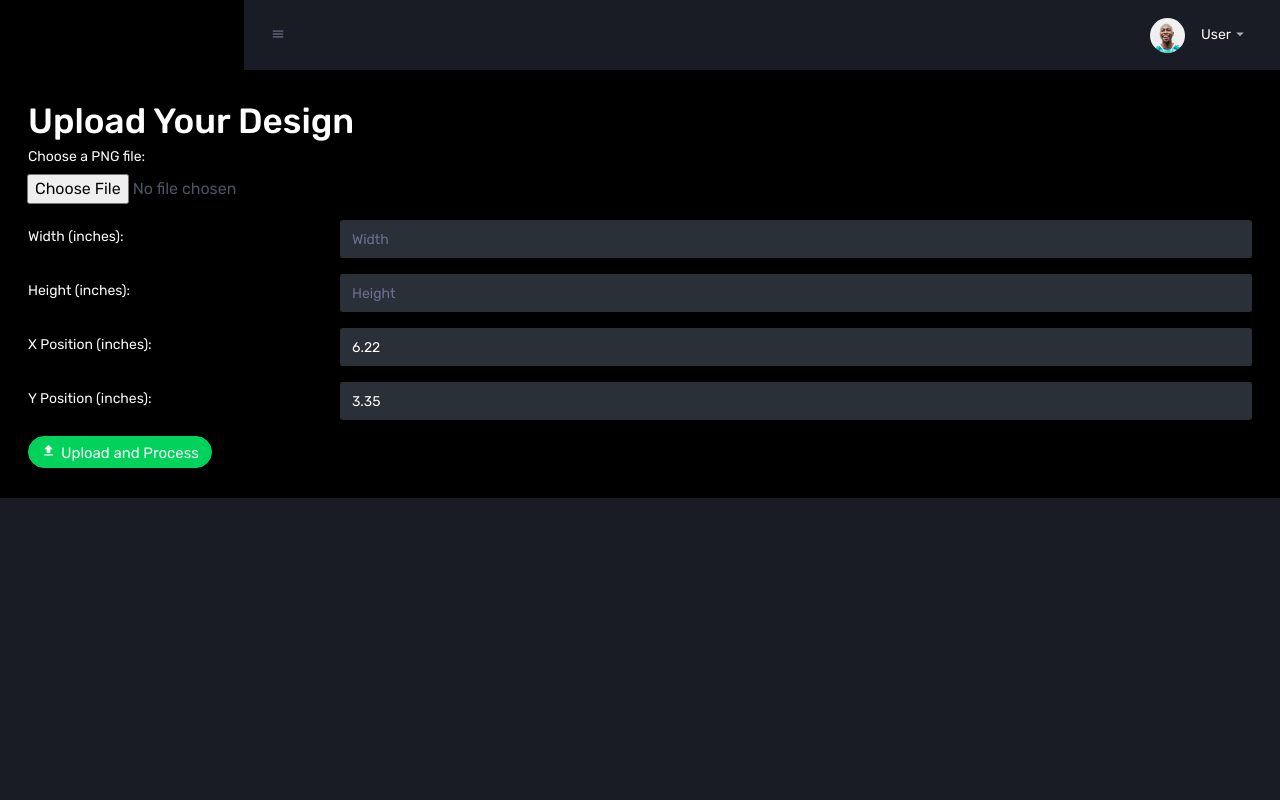
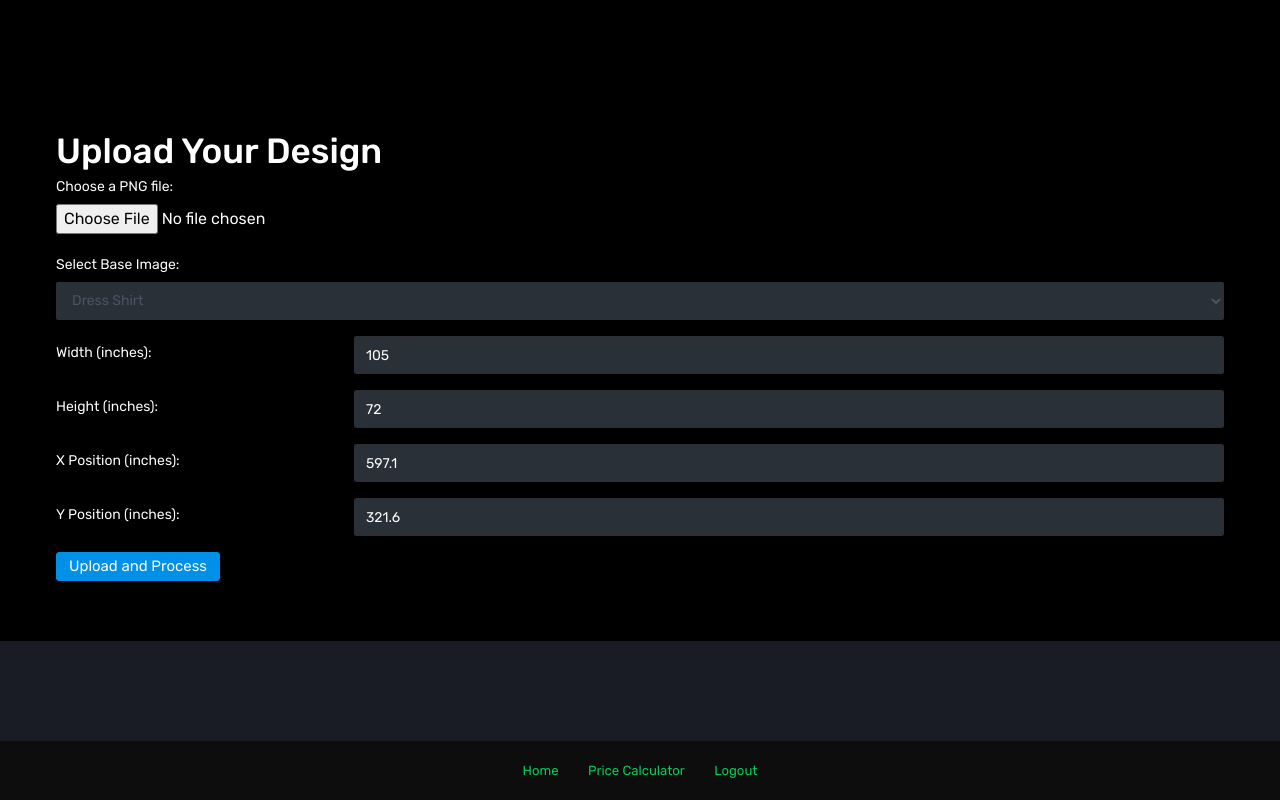
Before and after one commit to Director-King/shirt-mockup, a Flask app: page / in a window 1280 px wide. Run offline with Flask 3, Linux system fonts and the light colour scheme; some libraries are stand-ins or nearby versions.

Commit message:
Added footer and calculator upgrade1  Changes to be committed: 	modified:   app.py 	modified:   static/js/script.js 	new file:   static/polo-shirt.png 	new file:   static/t-shirt.png 	modified:   templates/base.html 	modified:   templates/index.html

```diff
--- a/app.py
+++ b/app.py
@@ -13,6 +13,30 @@ app.config['ALLOWED_EXTENSIONS'] = {'png'}
 login_manager = LoginManager()
 login_manager.init_app(app)
 login_manager.login_view = 'login'
+
+BASE_IMAGES = {
+    'dress-shirt': {
+        'file': 'base_image.png',
+        'max_width': 105,
+        'max_height': 72,
+        'default_x': 597.1,
+        'default_y': 321.6
+    },
+    't-shirt': {
+        'file': 't-shirt.png',
+        'max_width': 27.3,
+        'max_height': 19,
+        'default_x': 201,
+        'default_y': 105
+    },
+    'polo-shirt': {
+        'file': 'polo-shirt.png',
+        'max_width': 43.1,
+        'max_height': 31.1,
+        'default_x': 350,
+        'default_y': 180
+    }
+}
 
 # This is a simple user model. In a real application, you'd use a database.
 class User(UserMixin):
@@ -34,8 +58,8 @@ def load_user(user_id):
             return user
     return None
 
-MAX_WIDTH = 105
-MAX_HEIGHT = 72
+#MAX_WIDTH = 105
+#MAX_HEIGHT = 72
 
 @app.route('/login', methods=['GET', 'POST'])
 def login():
@@ -116,11 +140,11 @@ def resize_image(image, max_width, max_height):
     aspect_ratio = width / height
 
     if width > max_width:
-        width = max_width
+        width = int(max_width)
         height = int(width / aspect_ratio)
 
     if height > max_height:
-        height = max_height
+        height = int(max_height)
         width = int(height * aspect_ratio)
 
     return image.resize((width, height), Image.LANCZOS)
@@ -142,20 +166,20 @@ def upload_file():
             file.save(file_path)
 
             # Get dimensions and position from form
-            width = int(request.form['width'])
-            height = int(request.form['height'])
-            x = int(request.form['x'])
-            y = int(request.form['y'])
-            original_width = int(request.form['originalWidth'])
-            original_height = int(request.form['originalHeight'])
+            width = float(request.form['width'])
+            height = float(request.form['height'])
+            x = float(request.form['x'])
+            y = float(request.form['y'])
+            base_image_key = request.form['base_image']
+            base_image_info = BASE_IMAGES[base_image_key]
 
             # Load the base image and the uploaded design
-            base_image_path = os.path.join(app.root_path, 'static/base_image.png')
+            base_image_path = os.path.join(app.root_path, 'static', base_image_info['file'])
             base_image = Image.open(base_image_path).convert("RGBA")
             uploaded_design = Image.open(file_path).convert("RGBA")
 
-            # Resize the uploaded design to fit within MAX_WIDTH x MAX_HEIGHT while maintaining aspect ratio
-            uploaded_design = resize_image(uploaded_design, MAX_WIDTH, MAX_HEIGHT)
+            # Resize the uploaded design to fit within max_width x max_height while maintaining aspect ratio
+            uploaded_design = resize_image(uploaded_design, base_image_info['max_width'], base_image_info['max_height'])
 
             # Create a new image with the same size as the base image
             combined_image = Image.new("RGBA", base_image.size)
@@ -164,7 +188,7 @@ def upload_file():
             combined_image.paste(base_image, (0, 0))
 
             # Paste the uploaded design at the specified position
-            combined_image.paste(uploaded_design, (x, y), uploaded_design)
+            combined_image.paste(uploaded_design, (int(x), int(y)), uploaded_design)
 
             # Save full-size image for download
             full_size_path = os.path.join(app.root_path, app.config['UPLOAD_FOLDER'], 'full_' + filename)
@@ -181,7 +205,7 @@ def upload_file():
             file_url = url_for('static', filename='uploads/' + 'thumb_' + filename)
             download_url = url_for('static', filename='uploads/' + 'full_' + filename)
 
-    return render_template('index.html', file_url=file_url, download_url=download_url)
+    return render_template('index.html', file_url=file_url, download_url=download_url, base_images=BASE_IMAGES)
 
 if __name__ == "__main__":
     os.makedirs(os.path.join(app.root_path, app.config['UPLOAD_FOLDER']), exist_ok=True)
--- a/static/js/script.js
+++ b/static/js/script.js
@@ -5,10 +5,9 @@ document.addEventListener('DOMContentLoaded', function () {
     const heightInput = document.getElementById('height');
     const originalWidthInput = document.getElementById('originalWidth');
     const originalHeightInput = document.getElementById('originalHeight');
+    const baseImageSelect = document.getElementById('baseImage');
 
     const PIXELS_PER_INCH = 96;
-    const MAX_WIDTH = 105;
-    const MAX_HEIGHT = 72;
 
     function inchesToPixels(inches) {
         return Math.round(inches * PIXELS_PER_INCH);
@@ -75,7 +74,11 @@ document.addEventListener('DOMContentLoaded', function () {
             reader.onload = function (e) {
                 const img = new Image();
                 img.onload = function() {
-                    const resizedDimensions = resizeImage(img, MAX_WIDTH, MAX_HEIGHT);
+                    const baseImageInfo = BASE_IMAGES[baseImageSelect.value];
+                    const maxWidth = baseImageInfo.max_width;
+                    const maxHeight = baseImageInfo.max_height;
+
+                    const resizedDimensions = resizeImage(img, inchesToPixels(maxWidth), inchesToPixels(maxHeight));
 
                     const canvas = document.createElement('canvas');
                     canvas.width = resizedDimensions.width;
@@ -97,6 +100,10 @@ document.addEventListener('DOMContentLoaded', function () {
                     widthInput.value = pixelsToInches(resizedDimensions.width);
                     heightInput.value = pixelsToInches(resizedDimensions.height);
 
+                    // Set default position
+                    document.getElementById('x').value = baseImageInfo.default_x;
+                    document.getElementById('y').value = baseImageInfo.default_y;
+
                     // Store original dimensions
                     originalWidthInput.value = img.width;
                     originalHeightInput.value = img.height;
@@ -109,4 +116,13 @@ document.addEventListener('DOMContentLoaded', function () {
             fileInput.value = '';
         }
     });
+
+    // Add event listener for base image selection
+    baseImageSelect.addEventListener('change', function() {
+        if (fileInput.files.length > 0) {
+            // Trigger the file input change event to update the preview
+            const event = new Event('change');
+            fileInput.dispatchEvent(event);
+        }
+    });
 });
--- a/templates/base.html
+++ b/templates/base.html
@@ -1,22 +1,43 @@
 <!DOCTYPE html>
 <html lang="en">
+
 <head>
     <meta charset="UTF-8">
     <meta name="viewport" content="width=device-width, initial-scale=1.0">
     <title>{% block title %}Printing Firm{% endblock %}</title>
     <link rel="stylesheet" href="{{ url_for('static', filename='css/style.css') }}">
     <script src="{{ url_for('static', filename='js/script.js') }}" defer></script>
+    <meta charset="UTF-8">
+    <meta name="viewport" content="width=device-width, initial-scale=1, shrink-to-fit=no">
+    <title>Design Uploads</title>
+    <link rel="stylesheet" href="static/vendors/mdi/css/materialdesignicons.min.css">
+    <link rel="stylesheet" href="static/vendors/css/vendor.bundle.base.css">
+    <link rel="stylesheet" href="static/css/style.css">
+    <link rel="shortcut icon" href="static/images/favicon.png" />
     {% block extra_head %}{% endblock %}
 </head>
+
 <body>
-    {% include '_navbar.html' %}
 
     <div class="content-wrapper" style="padding-top: 100px;">
         {% block content %}
         <!-- The specific content of each page will go here -->
         {% endblock %}
     </div>
+    <footer class="footer mt-auto py-3 bg-dark">
+        <div class="container">
+            <div class="row">
+                <div class="col text-center">
+                    <a href="{{ url_for('upload_file') }}" class="btn btn-link">Home</a>
+                    <a href="{{ url_for('pricing_calculator') }}" class="btn btn-link">Price Calculator</a>
+                    <a href="{{ url_for('logout') }}" class="btn btn-link">Logout</a>
+                </div>
+            </div>
+        </div>
+    </footer>
 
     {% block extra_body %}{% endblock %}
+
 </body>
+
 </html>
--- a/templates/index.html
+++ b/templates/index.html
@@ -1,73 +1,89 @@
-<!DOCTYPE html>
-<html lang="en">
-<head>
-    <meta charset="UTF-8">
-    <meta name="viewport" content="width=device-width, initial-scale=1, shrink-to-fit=no">
-    <title>Design Uploads</title>
-    <link rel="stylesheet" href="static/vendors/mdi/css/materialdesignicons.min.css">
-    <link rel="stylesheet" href="static/vendors/css/vendor.bundle.base.css">
-    <link rel="stylesheet" href="static/css/style.css">
-    <link rel="shortcut icon" href="static/images/favicon.png" />
-</head>
-<body>
-    {% include '_navbar.html' %}
-    <div class="content-wrapper" style="padding-top: 100px;">
+{% extends "base.html" %}
+
+{% block content %}
+
+<div class="content-wrapper">
     <h1>Upload Your Design</h1>
-        <form action="/" method="post" enctype="multipart/form-data">
+    <form method="post" enctype="multipart/form-data">
         <div class="form-group">
-                <label for="fileInput">Choose a PNG file:</label>
-                <br>
-                <div class="input-group-append">
-                    <input type="file" name="file" id="fileInput" accept=".png">
+            <label for="file">Choose a PNG file:</label>
+            <input type="file" class="form-control-file" id="file" name="file" accept=".png" required>
+        </div>
+
+        <div class="preview-container mt-4"></div>
+
+        <div class="form-group">
+            <label for="base_image">Select Base Image:</label>
+            <select class="dropdown form-control" id="base_image" name="base_image">
+                {% for key, value in base_images.items() %}
+                <option value="{{ key }}">{{ key.replace('-', ' ').title() }}</option>
+                {% endfor %}
+            </select>
+        </div>
+
+        <div class="form-group row">
+            <label for="width" class="col-sm-3 col-form-label">Width (inches):</label>
+            <div class="col-sm-9">
+                <input type="number" class="form-control" id="width" name="width" step="0.01" required>
             </div>
         </div>
-            <div class="preview-container"></div>
+
         <div class="form-group row">
-                <label class="col-sm-3 col-form-label" for="width">Width (inches):</label>
+            <label for="height" class="col-sm-3 col-form-label">Height (inches):</label>
             <div class="col-sm-9">
-                    <input class="form-control" type="number" id="width" name="width" step="0.01" required min="0.01" max="99.99" placeholder="Width">
+                <input type="number" class="form-control" id="height" name="height" step="0.01" required>
             </div>
         </div>
+
         <div class="form-group row">
-                <label class="col-sm-3 col-form-label" for="height">Height (inches):</label>
+            <label for="x" class="col-sm-3 col-form-label">X Position (inches):</label>
             <div class="col-sm-9">
-                    <input class="form-control" type="number" id="height" name="height" step="0.01" required min="0.01" max="99.99" placeholder="Height">
+                <input type="number" class="form-control" id="x" name="x" step="0.01" required>
             </div>
         </div>
+
         <div class="form-group row">
-                <label class="col-sm-3 col-form-label" for="x">X Position (inches):</label>
+            <label for="y" class="col-sm-3 col-form-label">Y Position (inches):</label>
             <div class="col-sm-9">
-                    <input class="form-control" type="number" id="x" name="x" step="0.01" required min="0" max="99.99" value="6.22" placeholder="X Position">
+                <input type="number" class="form-control" id="y" name="y" step="0.01" required>
             </div>
         </div>
-            <div class="form-group row">
-                <label class="col-sm-3 col-form-label" for="y">Y Position (inches):</label>
-                <div class="col-sm-9">
-                    <input class="form-control" type="number" id="y" name="y" step="0.01" required min="0" max="99.99" value="3.35" placeholder="Y Position">
+
+        <button type="submit" class="btn btn-primary">Upload and Process</button>
+    </form>
+
+    {% if file_url %}
+    <div class="mt-4">
+        <h2>Processed Design:</h2>
+        <img src="{{ file_url }}" alt="Processed Design" style="max-width: 300px; max-height: 300px;">
     </div>
-            </div>
-            <input type="hidden" id="originalWidth" name="originalWidth">
-            <input type="hidden" id="originalHeight" name="originalHeight">
-            <button type="submit" class="btn btn-success btn-rounded btn-fw">
-                <i class="mdi mdi-upload btn-icon-prepend"></i>Upload and Process
-            </button>
-        </form>
-    </div>
-    {% if file_url %}
-    <h2>Processed Design:</h2>
-    <div class="card-body">
-        <img src="{{ file_url }}" alt="Processed Design" style="max-width: 300px; max-height: 300px;">
-        <br>
-        <a href="{{ download_url }}" download="mockup.png" class="btn btn-primary btn-rounded btn-fw">
-            <i class="mdi mdi-download btn-icon-prepend"></i>Download Full Size
-        </a>
+    <a href="{{ download_url }}" class="btn btn-success mt-2" download="mockup.png">Download Full Size</a>
+    <p><em>Note: Contact us for a specific mockup.</em></p>
 </div>
 {% endif %}
+</div>
 
-    <script src="static/js/script.js"></script>
+<script>
+    // Correctly parse the JSON data passed from Flask
+    const baseImages = JSON.parse('{{ base_images | tojson | safe }}');
 
-    <script src="static/vendors/js/vendor.bundle.base.js"></script>
+    const baseImageSelect = document.getElementById('base_image');
+    const xInput = document.getElementById('x');
+    const yInput = document.getElementById('y');
+    const widthInput = document.getElementById('width');
+    const heightInput = document.getElementById('height');
 
+    function updateInputs() {
+        const selectedImage = baseImages[baseImageSelect.value];
+        xInput.value = selectedImage.default_x;
+        yInput.value = selectedImage.default_y;
+        widthInput.value = selectedImage.max_width;
+        heightInput.value = selectedImage.max_height;
+    }
 
-</body>
-</html>
+    baseImageSelect.addEventListener('change', updateInputs);
+
+    // Set initial values
+    updateInputs();
+</script>
+{% endblock %}
```
Also changed, not shown: static/polo-shirt.png (added), static/t-shirt.png (added). Lines whose indentation alone changed are shown as unchanged.
